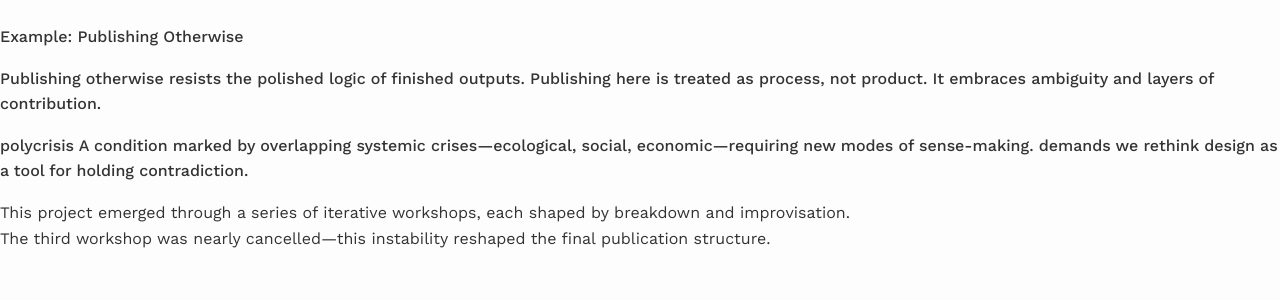
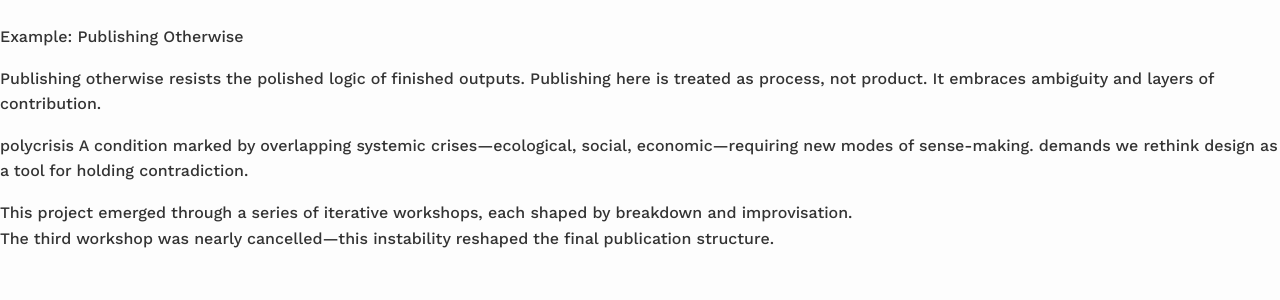
Before and after one commit to textpw/assembly-otherwise, a Jekyll site: the page built from annotations.md, in a window 1280 px wide. Shown: the top 300 px of the page. Built offline with Jekyll 4.4.1, drawn with Linux system fonts in a browser that asks for light colours; our own code applies the rules of GitHub Pages for plain Markdown files.

Commit message:
Update styles.css

```diff
--- a/assets/css/styles.css
+++ b/assets/css/styles.css
@@ -5,7 +5,7 @@
 body {
   font-family: 'Work Sans', sans-serif;
   font-size: 1rem;       /* ~16px */
-  font-weight: 400;      /* Regular */
+  font-weight: 500;      /* Regular */
   line-height: 1.6;
   background: #fdfdfd;
   margin: 0;
```
